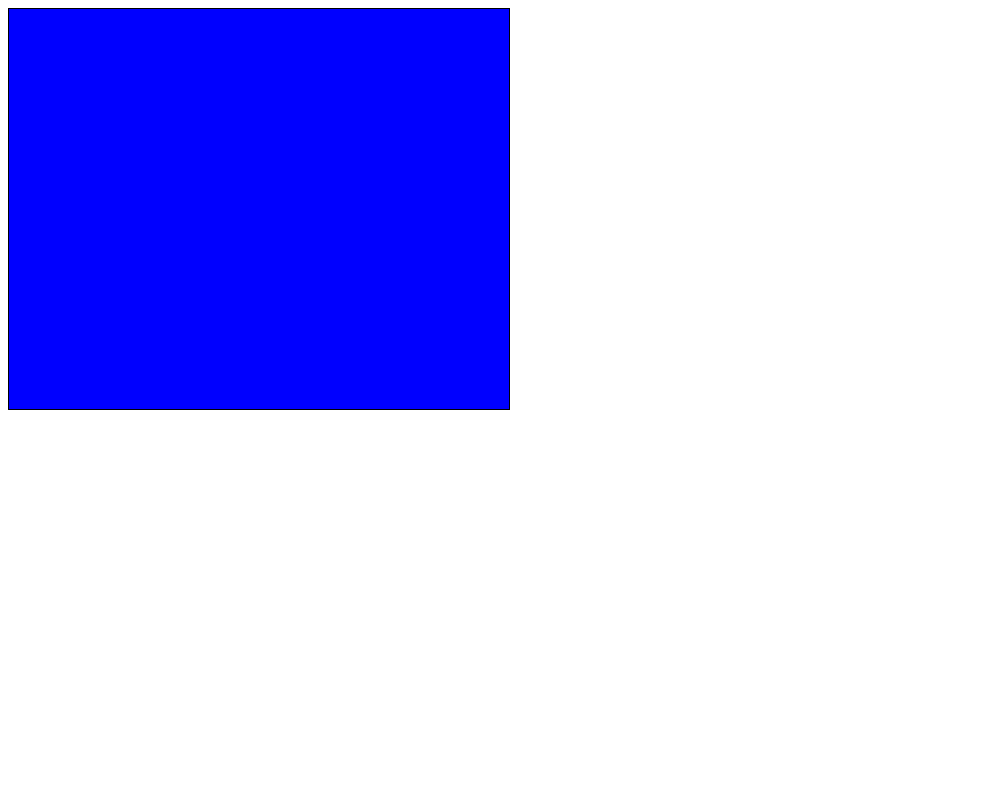
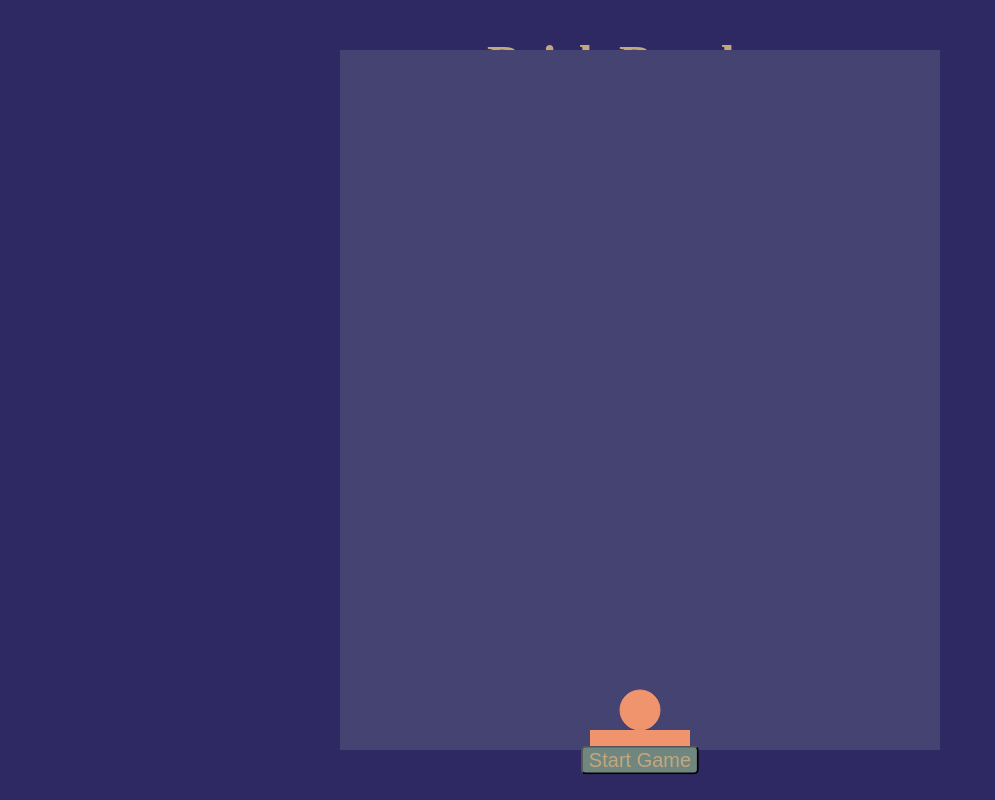
Before and after one commit to laurbaur024/brick-breaker, a plain HTML site: page index.html in a window 1280 px wide. Shown: the whole page, without its empty margins (0-995 px from the left). Drawn offline with Linux system fonts and the light colour scheme.

Commit message:
did colors, some styling, drew ball and platform

```diff
--- a/index.html
+++ b/index.html
@@ -7,7 +7,13 @@
         <title>Brick Breaker</title>
 </head>
 <body>
+      <h1 id="title">Brick Breaker</h1>
       <canvas id="canvas"> </canvas>
+      <button id='startButton'>
+            <span>
+            Start Game
+            </span>
+      </button>
 
       <script src="./script.js"></script>
 </body>
--- a/script.js
+++ b/script.js
@@ -1,9 +1,16 @@
 const cvs = document.getElementById('canvas')
-canvas.width = 500
-canvas.height = 400
+canvas.width = 600
+canvas.height = 700
 
 var c = cvs.getContext('2d')
 
+//this draws the ball in the starting position
+c.beginPath();
+c.strokeStyle = '#ef946c';
+c.fillStyle = '#ef946c';
+c.arc(300,660,20,0, Math.PI *2, false);
+c.fill();
+c.stroke();
 
 class Ball{
         constructor( x, y, dx, dy, rad ){
@@ -20,7 +27,7 @@ class Ball{
 }
 
 brickArray = []
-//sad array
+//sad array ... hip hip array!!!!!!
 class Brick{
         constructor( x, y){
                 this.x = x;
@@ -38,13 +45,16 @@ class Brick{
         }
 }
 
+
+//this draws the platform in the starting position
+c.fillstyle = "#70877f"
+c.fillRect (250, 680, 100, 20)
+
 var platform = {
-        firstName: "John",
-        lastName: "Doe",
-        age: 50,
-        eyeColor: "blue",
+        width: "John",
+        height: "Doe",
         animate: function (){},
-        collsion: function(){
+        collision: function(){
 
         }
 
--- a/style.css
+++ b/style.css
@@ -1,4 +1,34 @@
+body {
+  background-color: #2f2963;
+}
+
 canvas {
-  border: 1px solid black;
-  background-color: blue;
+  background-color: #454372;
+  position: absolute;
+  top: 50%;
+  left: 50%;
+  transform:translate(-50%, -50%);
 }
+
+#title {
+  display: flex;
+  justify-content: center;
+  font-size: 50px;
+  color: #c4a77d
+}
+
+button {
+  border-radius: 5px;
+  background-color: #70877f;
+  position: absolute;
+  top: 95%;
+  left: 50%;
+  transform:translate(-50%, -50%);
+  font-size: 20px;
+  color:#c4a77d;
+}
+
+button:hover {
+  background-color: #ef946c;
+  cursor: pointer;
+}
```
Also changed, not shown: README.md.
